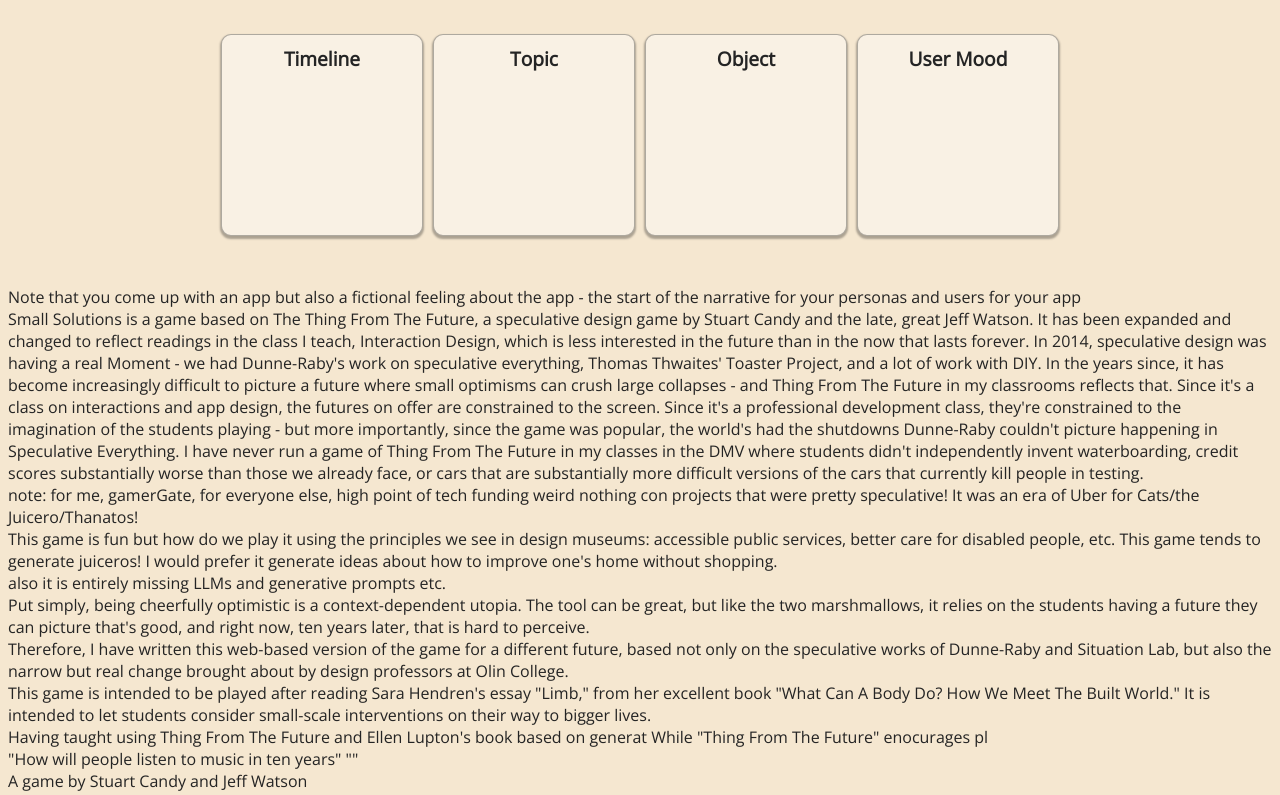
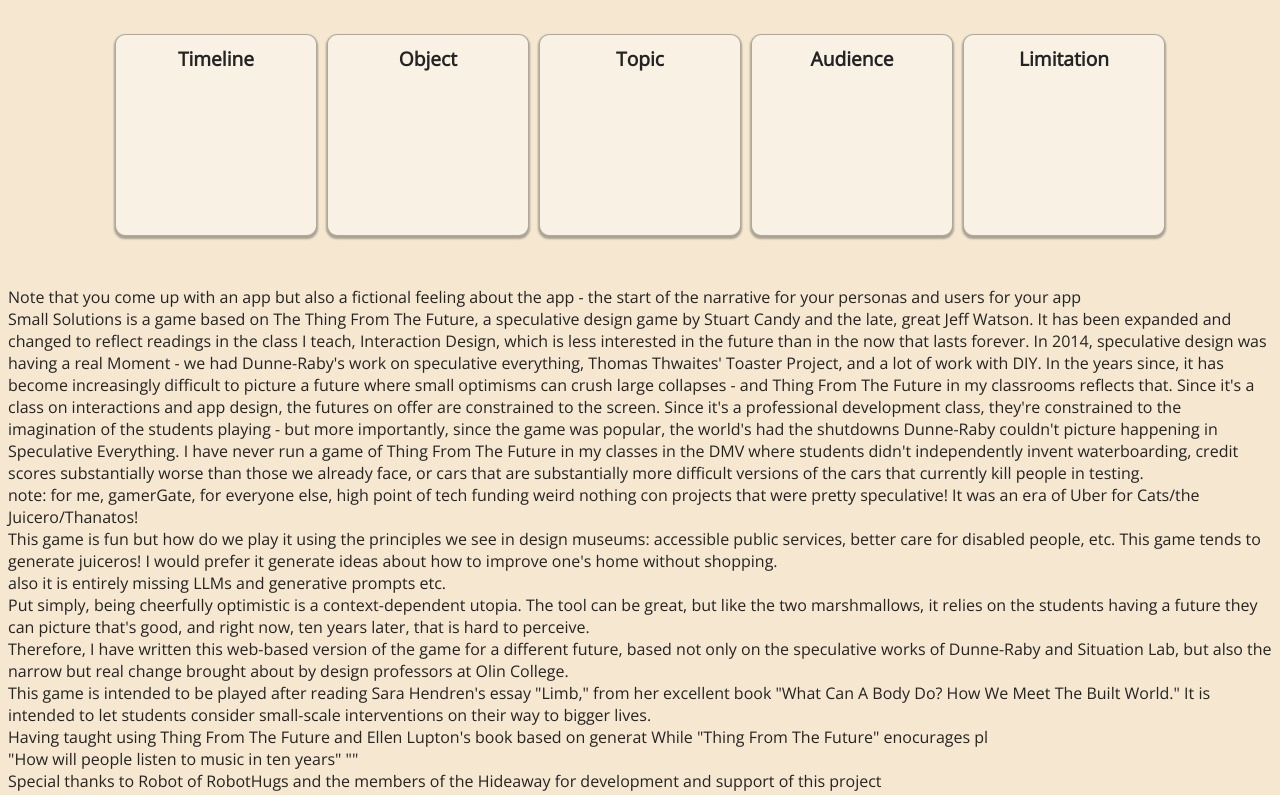
Before and after one commit to pretentiousgit/new_things_new_futures, a plain HTML site: page index.html in a window 1280 px wide. Shown: the part 100-895 px from the top of the page. Drawn offline with nearby package versions, Linux system fonts and the light colour scheme.

Commit message:
Game works! It is ugly

```diff
--- /dev/null
+++ b/card_options.js
@@ -0,0 +1,156 @@
+const cards = {
+    timeline: {
+        // add some art - where are we now, are we travelling up or down?
+        title: ["Best", "Bettter", "No Change", "Worse", "Worst"],
+        timeline: [
+          "A few years",
+          "A decade",
+          "30 years/You have kids",
+          "60 years/Your kids have kids",
+        ],
+      },
+      object: [
+        "Artwork",
+        "Beverage",
+        "Book",
+        "Bottle",
+        "Box",
+        "Building",
+        "Candy",
+        "Chatbot",
+        "Clothing",
+        "Document",
+        "Event",
+        "Factory",
+        "Festival",
+        "Flag",
+        "Game",
+        "Gift",
+        "Headline",
+        "Implant",
+        "Instrument",
+        "Jewellery",
+        "Kit",
+        "Law",
+        "Lotion",
+        "Machine",
+        "Magazine",
+        "Map",
+        "Monument",
+        "Passport",
+        "Pill",
+        "Plant",
+        "Postcard",
+        "Poster",
+        "Product",
+        "Prosthetic",
+        "Relic",
+        "Stream or Show",
+        "Slogan",
+        "Snack",
+        "Song",
+        "Souvenir",
+        "Storage",
+        "Statue",
+        "Sticker",
+        "Symbol",
+        "Ticket",
+        "T-Shirt",
+        "Tattoo",
+        "Tool",
+        "Toy",
+        "Utility",
+        "Vehicle",
+        "Video",
+      ],
+  topic: [
+    "Agriculture",
+    "Bars and Cafes",
+    "Blood Donation",
+    "Charismatic Fauna",
+    "Citizenship",
+    "Construction",
+    "Currency",
+    "Decomposition",
+    "Dentistry",
+    "Education",
+    "Energy",
+    "Finance",
+    "Fish Farming",
+    "Fishing",
+    "Food Production",
+    "Forestry",
+    "Gardens",
+    "Governance",
+    "Health",
+    "Housing",
+    "Hydroponics",
+    "Industry",
+    "Insects",
+    "Intellectual Property",
+    "Journalism",
+    "Local Fauna",
+    "Medicine",
+    "Metal, Paper, Glass",
+    "Mining",
+    "Mushrooms",
+    "Music",
+    "News",
+    "Organ Donation",
+    "Outdoor Sports",
+    "Pharmaceuticals",
+    "Property Maintenance",
+    "Public Space",
+    "Renewables",
+    "Resource Extraction",
+    "Restaurants",
+    "Solid Waste",
+    "Spectator Sports",
+    "Transportation",
+    "Voting",
+    "Vision",
+    "Weather",
+    "Romance",
+    "Family Structure",
+    "Obstetrics",
+    "Long-Term Care",
+  ],
+  audience: [
+    "daycare",
+    "preschool",
+    "K-12",
+    "teenagers ",
+    "twentysomethings",
+    "young parents",
+    "middle-aged",
+    "people older than 65",
+    "elders",
+    "immediate family",
+    "extended family",
+    "cultural group",
+    "language group",
+    "hobby group",
+    "college alumnae org",
+  ],
+  limitation: [
+    "Low Literacy",
+    "Thumb and Little Finger Only",
+    "Low Vision",
+    "Low Hearing",
+    "No Car",
+    "Scent Migraines",
+    "Motion Sickness",
+    "Cannot Be In Car",
+    "Cannot Use Public Transit",
+    "Cannot Speak",
+    "Weak Balance",
+    "Colourblind, Red/Green",
+    "Colour advantaged, purple",
+    "Misophonia",
+    "Hyperfocus",
+    "Agoraphobia",
+    "Fatigue",
+  ],
+  //   attitude: [],
+
+};
--- a/data.js
+++ b/data.js
@@ -3,57 +3,150 @@
 // But loading a plain JS object to a global var is fine!
 
 const data = {
-    "action": {
+  timeline: {
     // add some art - where are we now, are we travelling up or down?
-      title: ["Utopic", "Bettter", "No Change" ,"Worse", "Dystopic"],
+    title: ["Best", "Bettter", "No Change", "Worse", "Worst"],
     timeline: [
       "A few years",
       "A decade",
       "You have kids/30 years",
-      "Your kids have kids/60 years"
-    ]},
-      "topic": [
+      "Your kids have kids/60 years",
+    ],
+  },
+  audience: [
+    "daycare",
+    "preschool",
+    "K-12",
+    "teenagers ",
+    "twentysomethings",
+    "young parents",
+    "middle-aged",
+    "people older than 65",
+    "elders",
+    "immediate family",
+    "extended family",
+    "cultural group",
+    "language group",
+    "hobby group",
+    "college alumnae org",
+  ],
+
+
+
+  /*
+    Agriculture
+    Bars and Cafes
+    Charismatic Fauna
+    Citizenship
+    Construction
+    Decomposition
+    Education
+    Energy
+    Finance
+    Fish Farming
+    Fishing
+    Food Production
+    Forestry
+    Gardens
+    Governance
+    Health
+    Housing
+    Hydroponics
+    Insects
+    Intellectual Property
+    Journalism
+    Local Fauna
+    Medicine
+    Metal, Paper, Glass
+    Mining
+    Mushrooms
+    Music
+    News
+    Outdoor Sports
+    Pharmaceuticals
+    Property Maintenance
+    Public Space
+    Renewables
+    Resource Extraction
+    Restaurants
+    Solid Waste
+    Spectator Sports
+    Transportation
+    Voting
+    Weather
+    Romance
+    Family Structure
+    Obstetrics
+    Long-Term Care
+
+  */
+
+    /*
+    Limitations
+
+    Low Literacy
+    Cleft Hand
+    Low Vision
+    Low Hearing
+    No Car
+    Scent Migraines
+    Motion Sickness
+    Cannot Be In Car
+    Cannot Use Public Transit
+    Cannot Speak
+    Weak Balance
+    Colourblind, Red/Green
+    Colour advantaged, purple
+    Misophonia
+    Hyperfocus
+    Agoraphobia
+    Fatigue
+
+
+
+    */
+  topic: [
     "Advertising",
     "Agriculture",
-        "Brains",
-        "Childhood",
+    "Birds",
+    "Chores",
     "Citizenship",
     "Class",
     "Climate",
     "Cloning",
     "Communications",
+    "Corporation",
     "Court",
     "Disease",
+    "Drones",
     "Economy",
-        "Drones",
+    "Education",
     "Entertainment",
+    "Energy",
     "Environment",
     "Equality",
-        "Family",
     "Fashion",
-        "Flight",
     "Forests",
     "Genetics",
     "Gender",
     "Governance",
     "Health",
     "Hobbies",
-        "Home",
+    "Housing",
     "Identity",
     "Insects",
     "Intellectual Property",
     "Journalism",
     "Justice",
     "Learning",
+    "Maintenance",
     "Memory",
     "Mining",
-        "The Moon",
+    "Moon",
     "Music",
+    "News",
     "Oceans",
-        "Oil",
-        "Old Age",
-        "Pets",
-        "Power",
+    "Politics",
     "Religion",
     "Robots",
     "Sex",
@@ -62,27 +155,48 @@ const data = {
     "Sports",
     "Theatre",
     "Travel",
-        "War",
+    "Voting",
+    "Weather",
     "Water",
     "Wealth",
     "Women",
     "Work",
-        "Zoo"
+    "Zoo",
   ],
-      "object": [
+  product: [
+    /*
+          home tools
+          prosthetic
+          furnishings
+          travel
+          vehicle
+          food storage
+          cooking
+          clothing
+          work
+          commute
+          community
+          who is it for?
+          who is this helping?
+          who is this harming?
+          "Device",
+
+
+
+
+        */
     "Artwork",
     "Beverage",
     "Book",
     "Bottle",
     "Box",
-        "Brochure",
     "Building",
     "Candy",
+    "Chatbot",
     "Clothing",
-        "Corporation",
-        "Device",
     "Document",
     "Event",
+    "Factory",
     "Festival",
     "Flag",
     "Game",
@@ -115,18 +229,22 @@ const data = {
     "Snack",
     "Song",
     "Souvenir",
+    "Storage",
     "Statue",
     "Sticker",
     "Symbol",
+    "Ticket",
     "T-Shirt",
     "Tattoo",
     "Tool",
     "Toy",
+    "Utility",
     "Vehicle",
     "Video",
-        "Weapon"
+    //, "Weapon"
   ],
-      "user_mood": [
+  terrain: [],
+  goal: [
     "Admiration",
     "Alienation",
     "Amusement",
@@ -180,6 +298,6 @@ const data = {
     "Wellbeing",
     "Wonder",
     "Worry",
-        "Zen"
-      ]
-}
+    "Zen",
+  ],
+};
--- a/index.html
+++ b/index.html
@@ -23,6 +23,7 @@
 
     <!-- this has to go here to import the data options -->
     <script src="data.js"></script>
+    <script src="card_options.js"></script>
 
     <!-- script goes here and the load is deferred to the end of the page -->
     <script type="module" src="/script.js" defer></script>
@@ -37,30 +38,10 @@
     </header> -->
     <header>
       <h1 class="header"><strike>The Thing from the Future</strike></h1>
-      <h2>Small Solutions: A Scenario Generator</h2>
+      <h2>Small Solutions: An App Idea Generator</h2>
     </header>
     <section class="gameboard">
-      <!-- All the backgrounds have the class cardback -->
-      <!-- All the actual cards have the class prompt -->
-      <div class="card" id="action" role="button">
-        <div class="label">Timeline</div>
-        <div class="contents hidden">&nbsp;</div>
-      </div>
-
-      <div class="card" id="topic" role="button">
-        <div class="label">Topic</div>
-        <div class="contents hidden">&nbsp;</div>
-      </div>
-
-      <div class="card" id="object" role="button">
-        <div class="label">Object</div>
-        <div class="contents hidden">&nbsp;</div>
-      </div>
-
-      <div class="card" id="user_mood" role="button">
-        <div class="label">User Mood</div>
-        <div class="contents hidden">&nbsp;</div>
-      </div>
+        <!-- Cards generate here based on card_options.js -->
     </section>
     <section>
         <div>
@@ -122,6 +103,7 @@
         on generat While "Thing From The Future" enocurages pl
       </div>
       <div>"How will people listen to music in ten years" ""</div>
+      <div>Special thanks to Robot of RobotHugs and the members of the Hideaway for development and support of this project</div>
       <div>
         A game by Stuart Candy and Jeff Watson <br />
         2015
@@ -140,5 +122,52 @@
         <br />
       </div>
     </section>
+    <section>
+        <h1>Welcome to Total!</h1>
+
+<p>Total is a creative game based on speculation about possible futures. Players come up with ideas for new apps and products while considering different audiences, timelines, topics, objects and accessibility needs.</p>
+
+<h2>How to Play</h2>
+
+<ol>
+  <li>Choose an <b>audience</b> from the list of demographics and groups</li>
+
+  <li>Pick a <b>timeline</b> ranging from an optimistic future to a dystopian one - from a few years ahead to 60 years in the future</li>
+
+  <li>Select a <b>topic</b> that often involves public debate and regulation, like healthcare, transportation, governance etc.</li>
+
+  <li>Come up with a physical <b>object</b> that could be created and used as part of an app or product</li>
+
+  <li>Consider some <b>accessibility limitations</b> that your audience might face</li>
+
+  <li>Use these elements to imagine an app that could serve your chosen audience at that point in the future, overcoming limitations and challenges related to the topic</li>
+
+  <li>Describe your speculative future app and how it aims to responsibly manage information to benefit its users</li>
+</ol>
+
+<p>Get creative and see what ideas you can come up with! The goal is to think about potential futures and how apps and information technology might evolve to play constructive roles.</p>
+
+<p>Below are some samples for each category to help spark your imagination...</p>
+    </section>
+    <section>
+        <p>Timeline: 60 years in the future / When your kids have kids</p>
+
+<p>Audience: People older than 65</p>
+
+<p>Limitation: Fatigue</p>
+
+<p>Topic: Local Fauna</p>
+
+<p>Object: Instrument</p>
+
+<h2>Nature Echo</h2>
+<p>An app and handheld acoustic sensor device that allows elderly users to passively monitor local wildlife activity from home, without physical exertion.</p>
+
+<p>The app connects to an acoustic recorder instrument mounted outside the user's residence. Embedded AI analyzes recordings in real-time, identifying animal sounds and songs in the area.</p>
+
+<p>It translates these into a visualizedsoundscape and gentle notification chimes simulated inside the home. Recreating the experience of wildlife audibly and visually manifesting around them, without needing to venture far outdoors.</p>
+
+<p>By requiring only passive listening, the app overcomes mobility/fatigue limitations to virtually transport nature to tech-savvy seniors through ambient instruments. Keeping them connected to local fauna activity patterns and changes occurring in their lifetime and beyond.</p>
+    </section>
   </body>
 </html>
--- a/script.js
+++ b/script.js
@@ -4,10 +4,11 @@ function getRandomIntInclusive(min, max) {
   return Math.floor(Math.random() * (max - min + 1) + min); // The maximum is inclusive and the minimum is inclusive
 }
 
-// A hack - data is defined in data.js
+// A hack - data is defined in dataOptions.js
 // It is then written to the global scope by loading it before script.js in the <head> of the document
 // This is not great for legibility but JSON imports are tricky in browsers just now!
-const dataOptions = data;
+// const dataOptions = data;
+const dataOptions = cards;
 
 function cardToggle(display, hide, card) {
   hide.classList.toggle("hidden");
@@ -26,8 +27,8 @@ function showContents(card) {
 
   // Select a title and timeline for action
   // or else get random text to fill the card
-  const cardContent = (id === 'action' )
-  ? actionContents() :
+  const cardContent = (id === 'timeline' )
+  ? timelineContents() :
     otherContent(id);
 
   //Show us what got selected
@@ -78,27 +79,60 @@ function turnCard(evt) {
     : showContents(clickedCard);
 }
 
-function cardActions() {
-  const cards = [...document.querySelectorAll(".card")];
-  cards.forEach((card) => {
-    card.addEventListener("click", (evt) => turnCard(evt));
-  });
-}
-
-function actionContents() {
-  const title = getRandomIntInclusive(0, data.action.title.length - 1);
-  const timeline = getRandomIntInclusive(0, data.action.timeline.length - 1);
-  return `<span>timeline</span><p>${data.action.title[title]}: ${data.action.timeline[timeline]}</p>`;
+function timelineContents() {
+  const title = getRandomIntInclusive(0, dataOptions.timeline.title.length - 1);
+  const timeline = getRandomIntInclusive(0, dataOptions.timeline.timeline.length - 1);
+  return `<span>timeline</span><p>${dataOptions.timeline.title[title]}: ${dataOptions.timeline.timeline[timeline]}</p>`;
 }
 
 function otherContent(str) {
+  console.log(str);
+  console.log(dataOptions[str]);
+  console.log(dataOptions);
   try {
-    const text = getRandomIntInclusive(0, data[str].length - 1);
-    return `<span>${str}</span><p>${data[str][text]}</p>`;
+    const text = getRandomIntInclusive(0, dataOptions[str].length - 1);
+    return `<span>${str}</span><p>${dataOptions[str][text]}</p>`;
   } catch {
     console.log('ERROR:', str);
     return `<h1>Error</h1><p>No data for ${str}</p>`;
   }
+}
+
+function generateCard(key, data){
+  // Create the elements
+  const card = document.createElement('div');
+  card.classList.add('card');
+  card.id = key;
+  card.setAttribute('role', 'button');
+
+  const label = document.createElement('div');
+  label.classList.add('label');
+  label.textContent = key;
+
+  const contents = document.createElement('div');
+  contents.classList.add('contents', 'hidden');
+  contents.textContent = '\u00a0'; // non-breaking space
+
+  // Structure the elements
+  card.appendChild(label);
+  card.appendChild(contents);
+
+  return card;
+};
+
+function cardActions() {
+  const board = document.querySelector('.gameboard');
+  const keys = Object.keys(cards);
+  keys.forEach(key => {
+    console.log(key);
+    const card = generateCard(key, cards[key])
+    board.append(card);
+  })
+
+  const cardSelector = [...document.querySelectorAll(".card")];
+  cardSelector.forEach((card) => {
+    card.addEventListener("click", (evt) => turnCard(evt));
+  });
 }
 
 // function showarc() {
--- a/styles.css
+++ b/styles.css
@@ -35,7 +35,7 @@ header {
     display: flex;
     justify-content: center;
     flex-wrap: wrap;
-    width: 960px;
+    /* width: 960px; */
     margin: 45px auto;
   }
 
```
Lines whose indentation alone changed are shown as unchanged.
